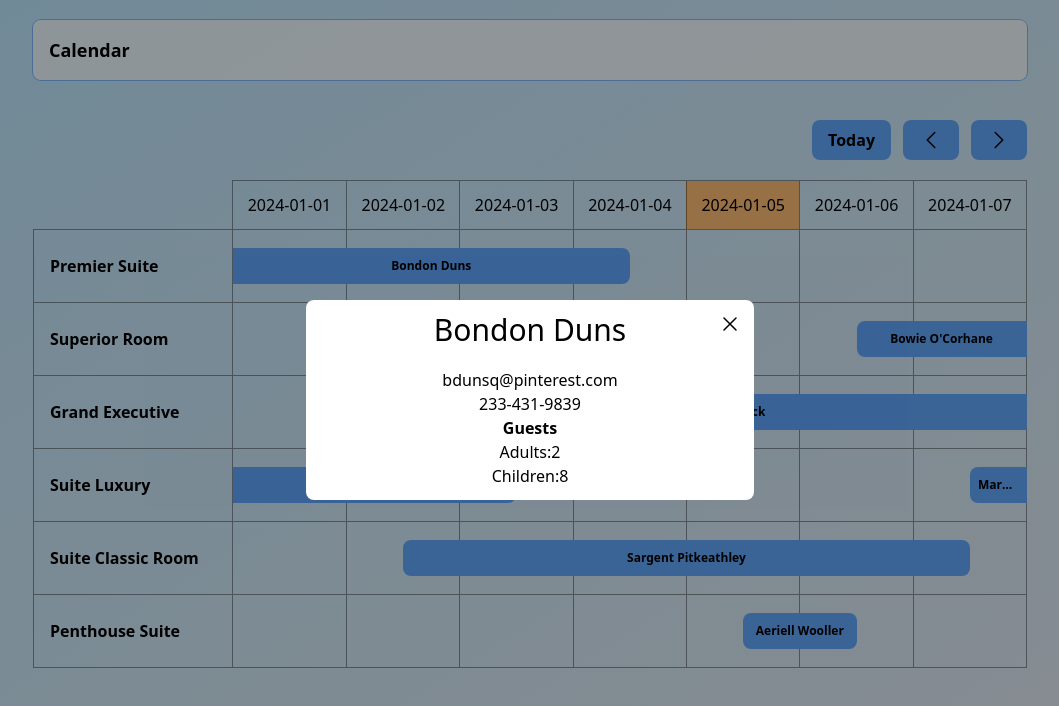
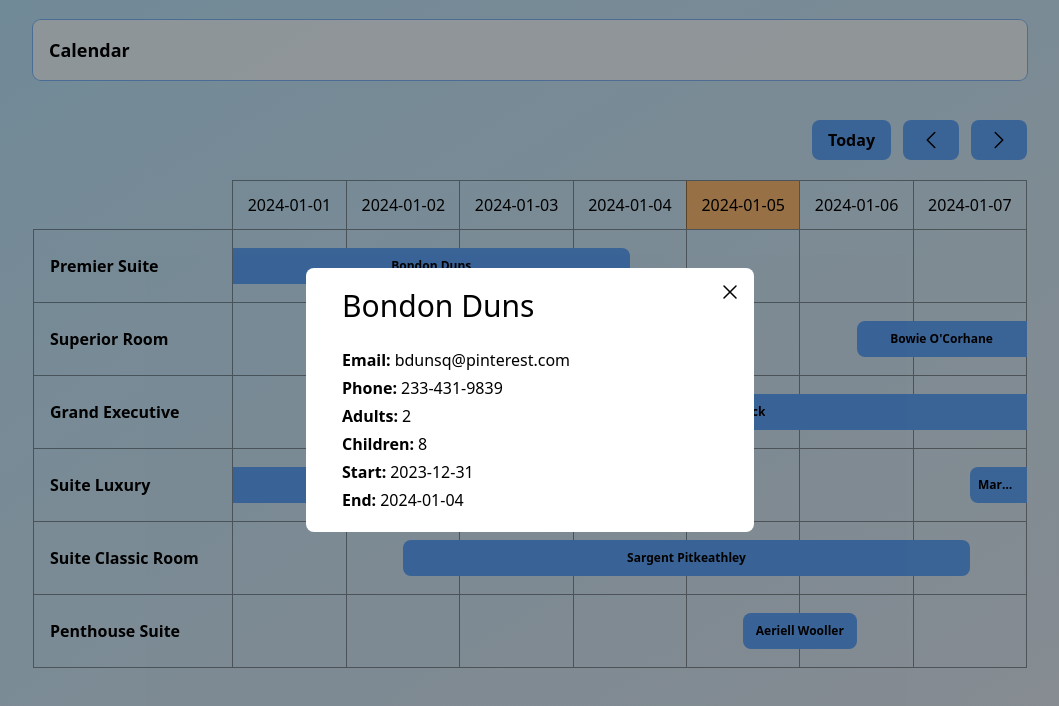
Before and after one commit to nikcosmos/calendar-vue, a Vue app: page / in a window 1280 px wide. Both pictures are taken after a click on the button "Bondon Duns". Shown: the top 706 px of the page, without its empty margins (110-1169 px from the left). Built offline with nearby package versions, Linux system fonts and the light colour scheme.

Commit message:
refactor: modal

```diff
--- a/src/components/UI/VModal.vue
+++ b/src/components/UI/VModal.vue
@@ -24,7 +24,7 @@ export default {
       <div class="fixed inset-0 overflow-y-auto pointer-events-none">
          <div class="flex items-center justify-center p-4 min-h-full text-center">
             <div
-               class="bg-white rounded-lg w-full max-w-md py-3 px-9 pointer-events-auto relative flex flex-col items-center">
+               class="bg-white rounded-lg w-full max-w-md py-5 px-9 pointer-events-auto relative flex flex-col items-start gap-1">
                <button
                   @click.stop="closeModal"
                   type="button"
@@ -32,19 +32,37 @@ export default {
                   <Close />
                </button>
                <h2 class="text-3xl font-medium mb-5">{{ getModalData.name }}</h2>
+               <div class="flex gap-1 items-center">
+                  <span class="font-bold">Email:</span>
                   <a
+                     target="_blank"
                      :href="'mailto:' + getModalData.email"
-                  class="block"
+                     class="block hover:underline"
                      >{{ getModalData.email }}</a
                   >
+               </div>
+               <div class="flex gap-1 items-center">
+                  <span class="font-bold">Phone:</span>
                   <a
                      :href="'tel:' + getModalData.phone"
-                  class="block"
+                     class="block hover:underline"
                      >{{ getModalData.phone }}</a
                   >
-               <span class="block font-bold">Guests</span>
-               <span class="block">Adults:{{ getModalData.guestInfo.adults }}</span>
-               <span class="block">Children:{{ getModalData.guestInfo.children }}</span>
+               </div>
+               <div class="flex gap-1 items-center">
+                  <span class="font-bold">Adults:</span>
+                  {{ getModalData.guestInfo.adults }}
+               </div>
+               <div class="flex gap-1 items-center">
+                  <span class="font-bold">Children:</span>
+                  {{ getModalData.guestInfo.children }}
+               </div>
+               <div class="flex gap-1 items-center">
+                  <span class="font-bold">Start:</span> {{ getModalData.start }}
+               </div>
+               <div class="flex gap-1 items-center">
+                  <span class="font-bold">End:</span> {{ getModalData.end }}
+               </div>
             </div>
          </div>
       </div>
```
Lines whose indentation alone changed are shown as unchanged.
